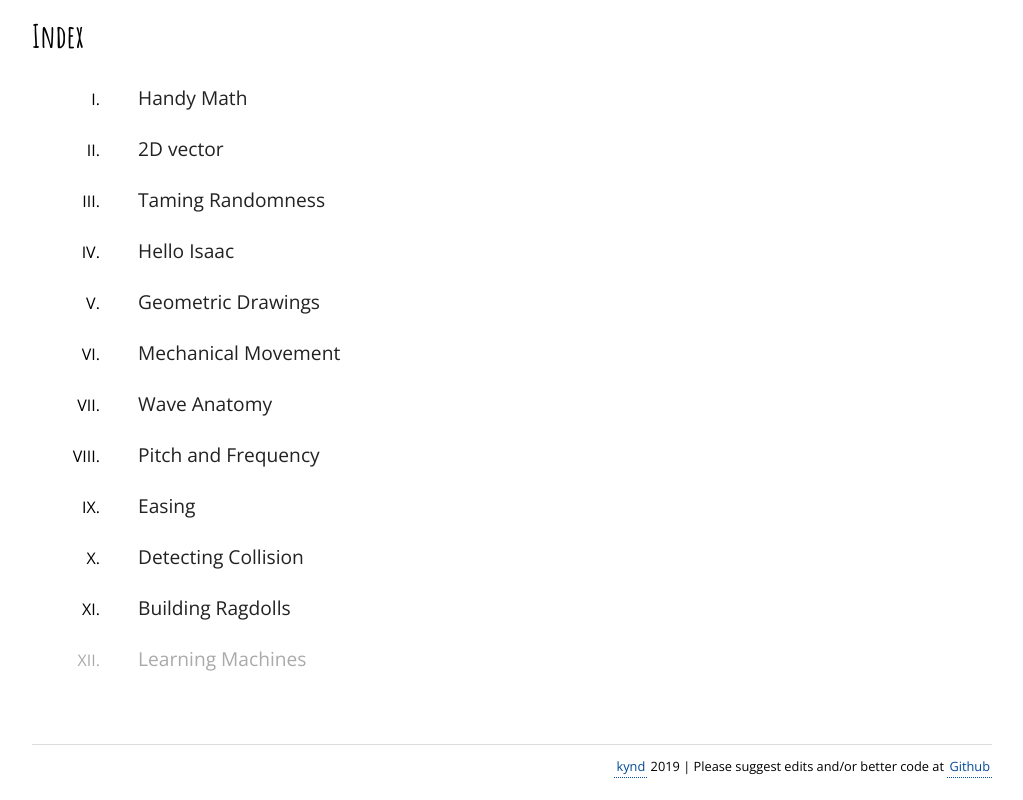
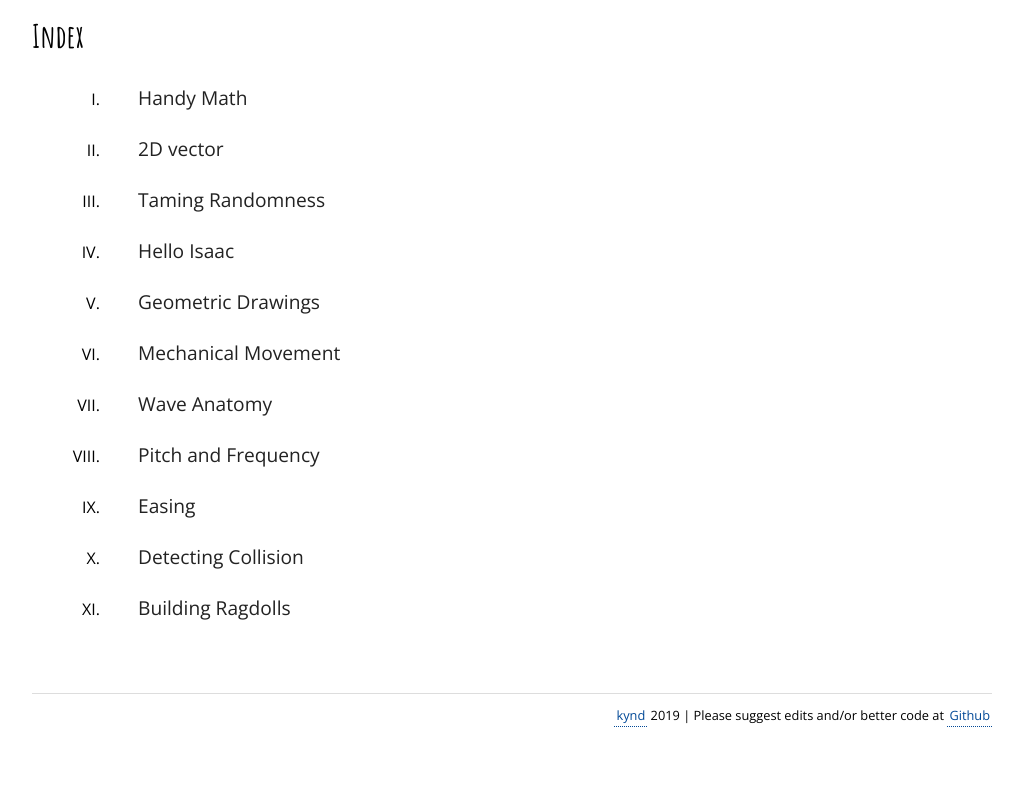
Before and after one commit to kynd/p5sketches, a plain HTML site: page index.html in a window 1280 px wide. Shown: the part 816-1616 px from the top of the page, without its empty margins (128-1151 px from the left). After the commit the page ends 1565 px from the top, so only its background shows below. Drawn offline with nearby package versions, Linux system fonts and the light colour scheme; some packages are replaced by stand-ins of ours; a web font is replaced by a local one.

Commit message:
fix index.html

```diff
--- a/index.html
+++ b/index.html
@@ -27,7 +27,6 @@
   <li><a href="easing.html">Easing</a></li>
   <li><a href="collision.html">Detecting Collision</a></li>
   <li><a href="verlet.html">Building Ragdolls</a></li>
-  <li class="disabled"><a href="#">Learning Machines</a></li>
 </ol>
 <footer><a href="https://twitter.com/kyndinfo">kynd</a> 2019 | Please suggest edits and/or better code at <a href="https://github.com/kynd/p5sketches">Github</a></footer>
 </div>
```
Also changed, not shown: 1 other file.
